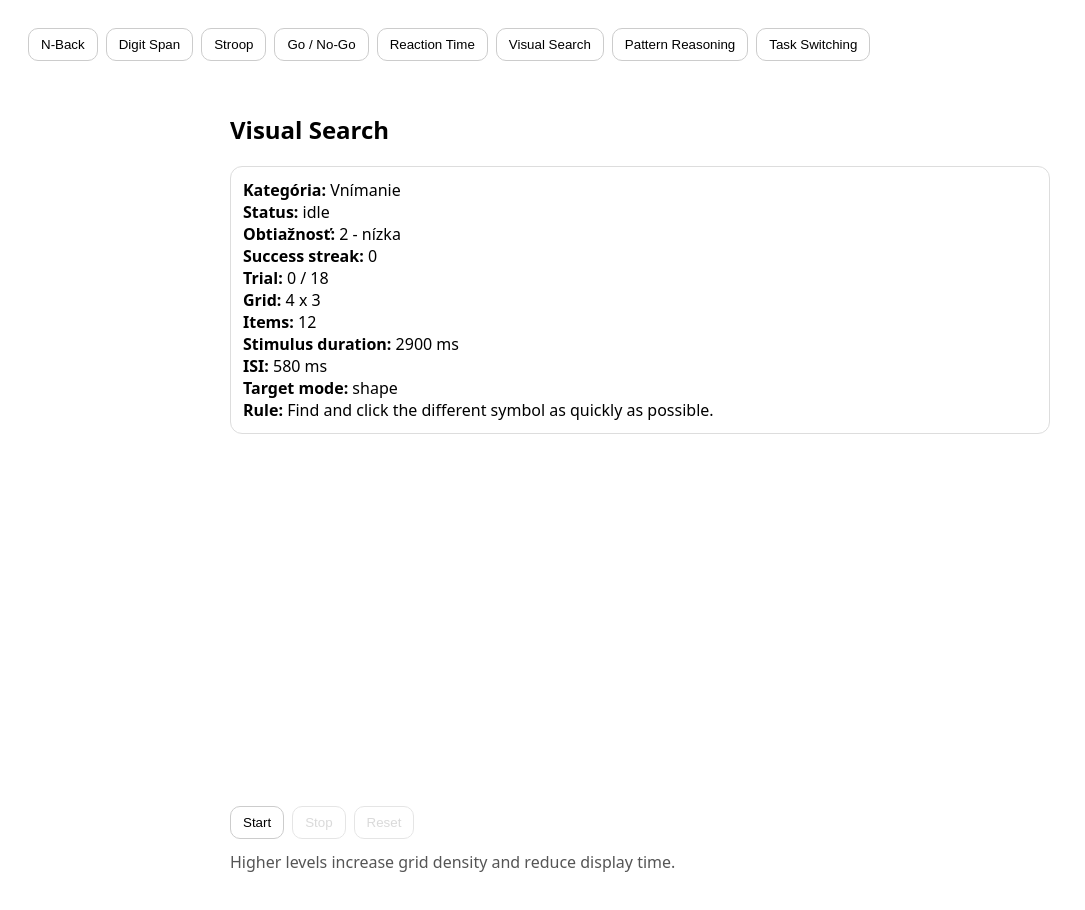
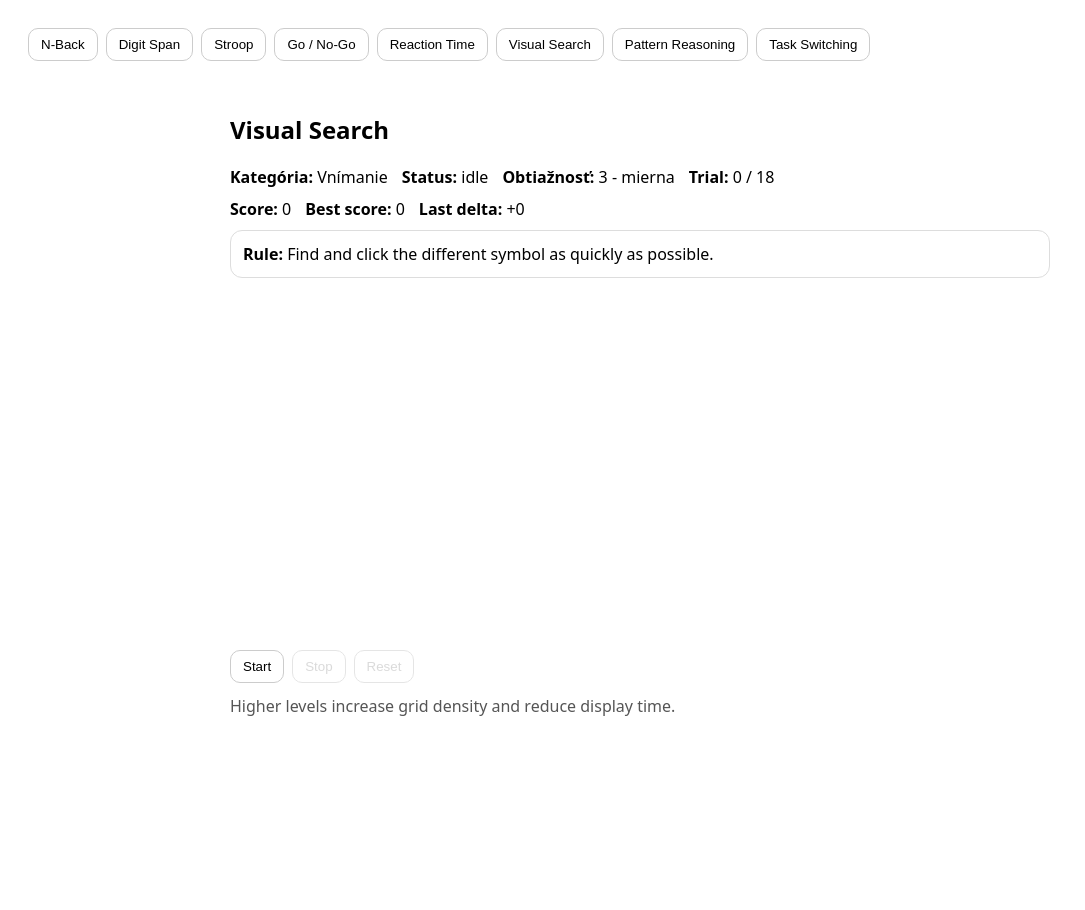
Before and after one commit to geniuusxgod/Interaktivne-aplikacie-na-rozvoj-kognitivnych-zrucnosti, a Vue app: page / in a window 1280 px wide. Both pictures are taken after a click on the button "Visual Search". Shown: the top 910 px of the page, without its empty margins (0-1085 px from the left). After the commit the page ends 800 px from the top, so only its background shows below. Built offline with nearby package versions, Linux system fonts and the light colour scheme.

Commit message:
score+instant feedback to visual search

```diff
--- a/src/components/VisualSearch.vue
+++ b/src/components/VisualSearch.vue
@@ -1,19 +1,35 @@
 <template>
-  <div class="module">
+  <div class="module" :class="flashKind">
     <h2>Visual Search</h2>
 
-    <div class="panel">
+    <div class="topbar">
       <div><b>Kategória:</b> Vnímanie</div>
       <div><b>Status:</b> {{ phase }}</div>
       <div><b>Obtiažnosť:</b> {{ difficultyLabel }}</div>
-      <div><b>Success streak:</b> {{ successStreak }}</div>
       <div><b>Trial:</b> {{ trialIndex }} / {{ totalTrials }}</div>
-      <div><b>Grid:</b> {{ levelConfig.gridColumns }} x {{ levelConfig.gridRows }}</div>
-      <div><b>Items:</b> {{ itemCount }}</div>
-      <div><b>Stimulus duration:</b> {{ levelConfig.stimulusDurationMs }} ms</div>
-      <div><b>ISI:</b> {{ levelConfig.isiMs }} ms</div>
-      <div><b>Target mode:</b> {{ levelConfig.targetMode }}</div>
+    </div>
+
+    <div class="scorebar">
+      <div><b>Score:</b> {{ score }}</div>
+      <div><b>Best score:</b> {{ bestScore }}</div>
+      <div><b>Last delta:</b> {{ lastDelta >= 0 ? `+${lastDelta}` : lastDelta }}</div>
+    </div>
+
+    <div class="panel">
       <div><b>Rule:</b> Find and click the different symbol as quickly as possible.</div>
+
+      <div v-if="feedback" class="feedback" :class="feedback.kind">
+        {{ feedback.text }}
+      </div>
+
+      <template v-if="showDebug">
+        <div><b>Success streak:</b> {{ successStreak }}</div>
+        <div><b>Grid:</b> {{ levelConfig.gridColumns }} x {{ levelConfig.gridRows }}</div>
+        <div><b>Items:</b> {{ itemCount }}</div>
+        <div><b>Stimulus duration:</b> {{ levelConfig.stimulusDurationMs }} ms</div>
+        <div><b>ISI:</b> {{ levelConfig.isiMs }} ms</div>
+        <div><b>Target mode:</b> {{ levelConfig.targetMode }}</div>
+      </template>
     </div>
 
     <div
@@ -51,6 +67,8 @@
         <li>Accuracy: {{ summary.accuracy.toFixed(1) }}%</li>
         <li>Avg RT: {{ summary.avgRTms === null ? "—" : summary.avgRTms.toFixed(0) + " ms" }}</li>
         <li>Final difficulty: {{ summary.finalDifficulty }}</li>
+        <li>Final score: {{ score }}</li>
+        <li>Best score: {{ bestScore }}</li>
       </ul>
 
       <details>
@@ -66,6 +84,8 @@ import { ref, computed, onBeforeUnmount } from "vue";
 import { useGameSession } from "../composables/useGameSession";
 import { useTimeout } from "../composables/useTimeout";
 import { useAdaptiveDifficulty } from "../composables/useAdaptiveDifficulty";
+import { useGameScoring } from "../composables/useGameScoring";
+import { useInstantFeedback } from "../composables/useInstantFeedback";
 
 const MODULE_ID = "perception_visual_search";
 const CATEGORY = "vnimanie";
@@ -89,35 +109,44 @@ const {
   difficultyLabel,
   successStreak,
   resetDifficulty,
-  updateDifficulty
+  updateDifficulty,
+  showDebug
 } = useAdaptiveDifficulty({
   minDifficulty: 1,
   maxDifficulty: 10,
-  startDifficulty: 2,
-  fastThresholdMs: 750,
-  slowThresholdMs: 2600,
-  targetAccuracyMin: 0.76,
-  targetAccuracyMax: 0.92,
-  windowSize: 6,
-  evaluateEvery: 3,
-  scoreIncreaseThreshold: 80,
-  scoreDecreaseThreshold: 50,
-  maxPendingPenalty: 2
+  startDifficulty: 3,
+  fastThresholdMs: 700,
+  slowThresholdMs: 2200,
+  targetAccuracyMin: 0.72,
+  targetAccuracyMax: 0.88,
+  windowSize: 4,
+  evaluateEvery: 2,
+  scoreIncreaseThreshold: 72,
+  scoreDecreaseThreshold: 42
+});
+
+const { score, bestScore, lastDelta, awardScore, resetScore } = useGameScoring(MODULE_ID, {
+  fastThresholdMs: 700,
+  slowThresholdMs: 2200
+});
+
+const { feedback, flashKind, showFeedback, clearFeedback } = useInstantFeedback({
+  durationMs: 750
 });
 
 const totalTrials = ref(18);
 
 const difficultySettings = [
-  { gridColumns: 3, gridRows: 3, stimulusDurationMs: 3200, isiMs: 600, targetMode: "shape" },
-  { gridColumns: 4, gridRows: 3, stimulusDurationMs: 2900, isiMs: 580, targetMode: "shape" },
-  { gridColumns: 4, gridRows: 4, stimulusDurationMs: 2600, isiMs: 560, targetMode: "shape" },
-  { gridColumns: 5, gridRows: 4, stimulusDurationMs: 2350, isiMs: 520, targetMode: "shape" },
-  { gridColumns: 5, gridRows: 5, stimulusDurationMs: 2100, isiMs: 500, targetMode: "shape" },
-  { gridColumns: 5, gridRows: 5, stimulusDurationMs: 1850, isiMs: 470, targetMode: "orientation" },
-  { gridColumns: 6, gridRows: 5, stimulusDurationMs: 1650, isiMs: 440, targetMode: "orientation" },
-  { gridColumns: 6, gridRows: 6, stimulusDurationMs: 1450, isiMs: 410, targetMode: "orientation" },
-  { gridColumns: 7, gridRows: 6, stimulusDurationMs: 1300, isiMs: 380, targetMode: "orientation" },
-  { gridColumns: 7, gridRows: 7, stimulusDurationMs: 1150, isiMs: 340, targetMode: "orientation" }
+  { gridColumns: 4, gridRows: 3, stimulusDurationMs: 2400, isiMs: 520, targetMode: "shape" },
+  { gridColumns: 4, gridRows: 4, stimulusDurationMs: 2200, isiMs: 500, targetMode: "shape" },
+  { gridColumns: 5, gridRows: 4, stimulusDurationMs: 2000, isiMs: 470, targetMode: "shape" },
+  { gridColumns: 5, gridRows: 5, stimulusDurationMs: 1800, isiMs: 440, targetMode: "shape" },
+  { gridColumns: 5, gridRows: 5, stimulusDurationMs: 1650, isiMs: 410, targetMode: "orientation" },
+  { gridColumns: 6, gridRows: 5, stimulusDurationMs: 1500, isiMs: 380, targetMode: "orientation" },
+  { gridColumns: 6, gridRows: 6, stimulusDurationMs: 1350, isiMs: 350, targetMode: "orientation" },
+  { gridColumns: 7, gridRows: 6, stimulusDurationMs: 1200, isiMs: 320, targetMode: "orientation" },
+  { gridColumns: 7, gridRows: 7, stimulusDurationMs: 1050, isiMs: 290, targetMode: "orientation" },
+  { gridColumns: 8, gridRows: 7, stimulusDurationMs: 900, isiMs: 260, targetMode: "orientation" }
 ];
 
 const levelConfig = computed(() => {
@@ -144,6 +173,8 @@ function reset() {
   clearAllTimeouts();
   resetSession();
   resetDifficulty();
+  resetScore();
+  clearFeedback();
 
   currentItems.value = [];
   targetId.value = null;
@@ -253,6 +284,19 @@ function finalizeTrial() {
     lapse: missed,
     penalty: wrongClick ? 0.24 : missed ? 0.14 : 0
   });
+
+  awardScore({
+    correct,
+    difficulty: difficulty.value,
+    rtMs: correct ? rtMs : null,
+    penalty: wrongClick ? 0.34 : missed ? 0.18 : 0
+  });
+
+  showFeedback({
+    correct,
+    correctText: "Správne",
+    incorrectText: wrongClick ? "Nesprávne - wrong click" : "Nesprávne - miss"
+  });
 }
 
 function nextVisualSearchTrial() {
@@ -331,6 +375,8 @@ const summary = computed(() => {
 const payload = computed(() =>
   buildPayload(summary.value, {
     difficulty: difficulty.value,
+    score: score.value,
+    bestScore: bestScore.value,
     settings: {
       totalTrials: totalTrials.value,
       stimulusDurationMs: levelConfig.value.stimulusDurationMs,
@@ -338,7 +384,8 @@ const payload = computed(() =>
       itemCount: itemCount.value,
       gridSize: `${levelConfig.value.gridColumns}x${levelConfig.value.gridRows}`,
       targetMode: levelConfig.value.targetMode,
-      adaptive: true
+      adaptive: true,
+      localScore: true
     }
   })
 );
@@ -350,6 +397,23 @@ const payload = computed(() =>
   margin: 0 auto;
   padding: 16px;
   font-family: system-ui, -apple-system, Segoe UI, Roboto, Arial;
+  transition: background-color 0.25s ease;
+}
+
+.flash-ok {
+  background: rgba(34, 197, 94, 0.08);
+}
+
+.flash-bad {
+  background: rgba(239, 68, 68, 0.08);
+}
+
+.topbar,
+.scorebar {
+  display: flex;
+  gap: 14px;
+  flex-wrap: wrap;
+  margin-bottom: 10px;
 }
 
 .panel {
@@ -402,6 +466,24 @@ button:disabled {
   cursor: not-allowed;
 }
 
+.feedback {
+  margin-top: 12px;
+  padding: 10px 12px;
+  border-radius: 10px;
+}
+
+.feedback.ok {
+  background: #ecfdf5;
+  color: #166534;
+  border: 1px solid #bbf7d0;
+}
+
+.feedback.bad {
+  background: #fef2f2;
+  color: #991b1b;
+  border: 1px solid #fecaca;
+}
+
 .hint {
   margin-bottom: 12px;
   color: #555;
```
